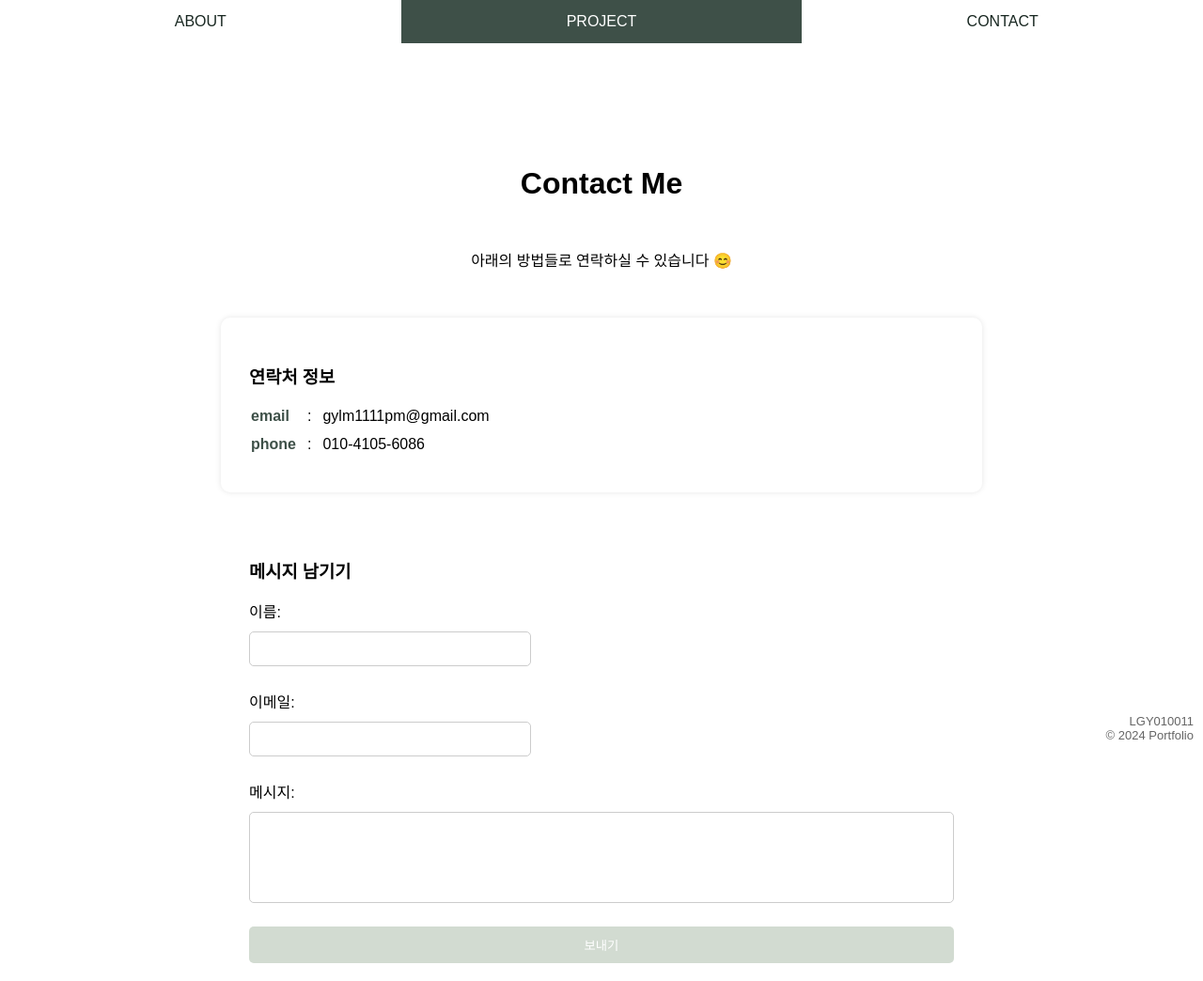
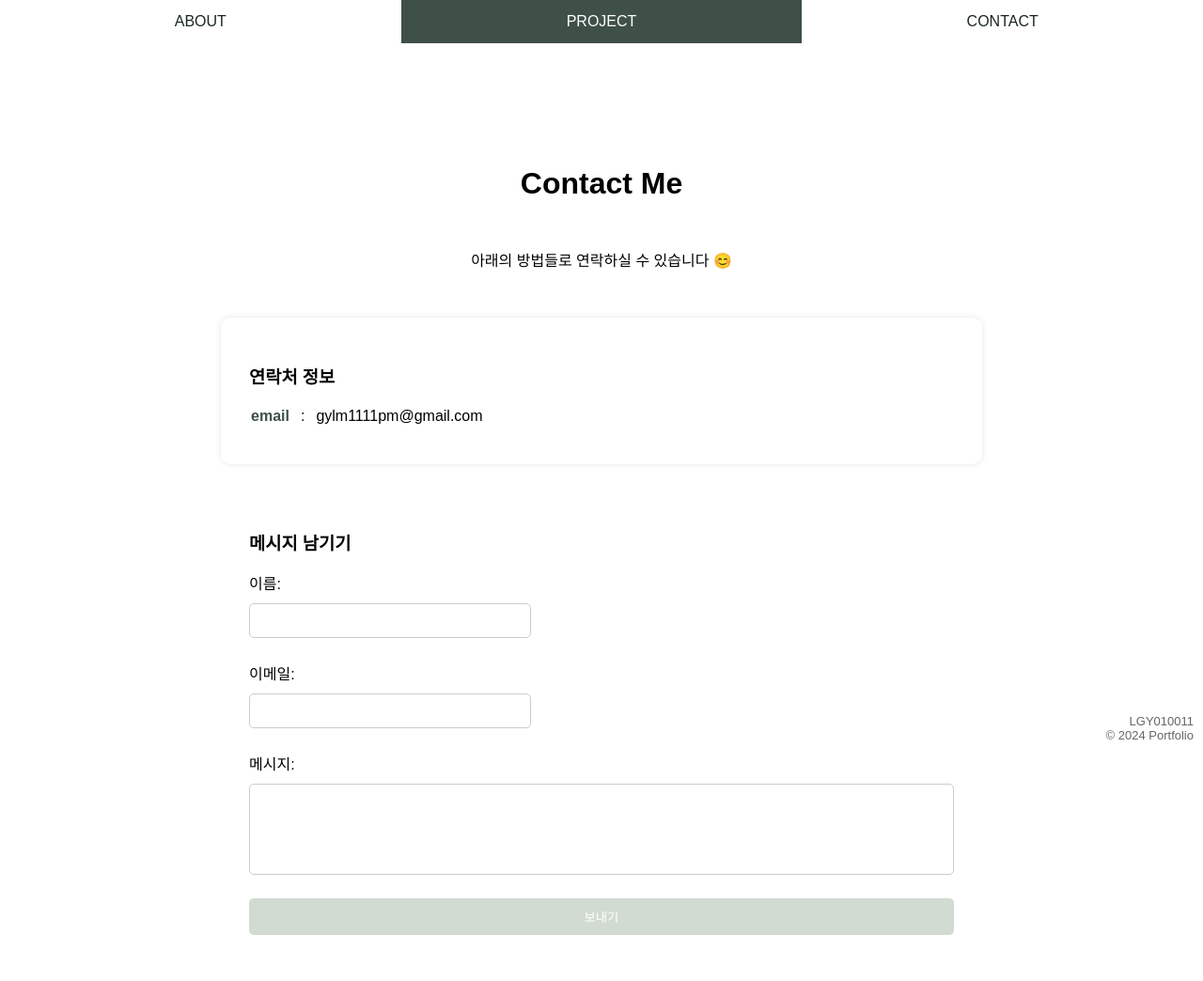
Before and after one commit to LGY010011/LGY010011.github.io, a plain HTML site: page pages/contact.html in a window 1280 px wide. Shown: the whole page at 94% size. Drawn offline with Linux system fonts and the light colour scheme.

Commit message:
fix: Update contact.html

```diff
--- a/pages/contact.html
+++ b/pages/contact.html
@@ -26,7 +26,6 @@
             <h3>연락처 정보</h3>
             <table class="lists">
                 <tr><td><b>email</b></td><td>:</td><td>gylm1111pm@gmail.com</td></tr>
-                <tr><td><b>phone</b></td><td>:</td><td>010-4105-6086</td></tr>
             </table>
         </article>
 
```
